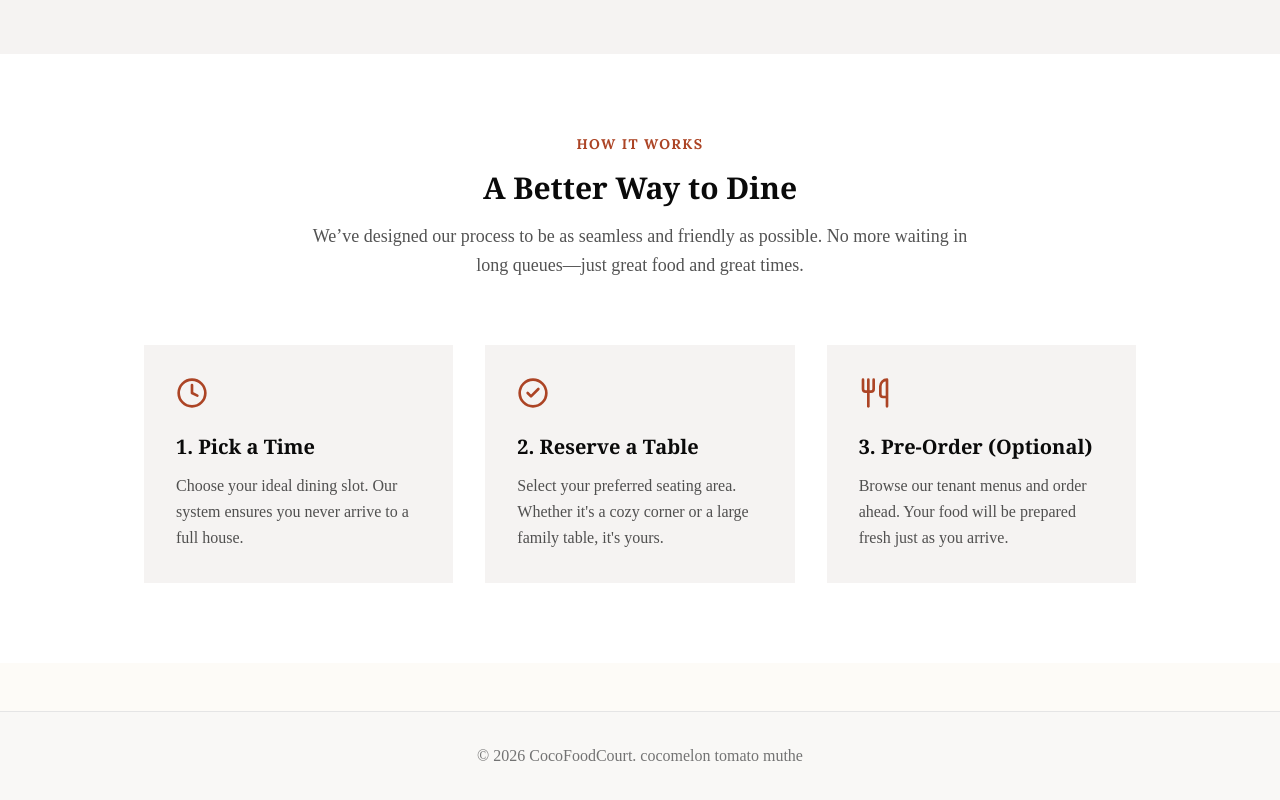
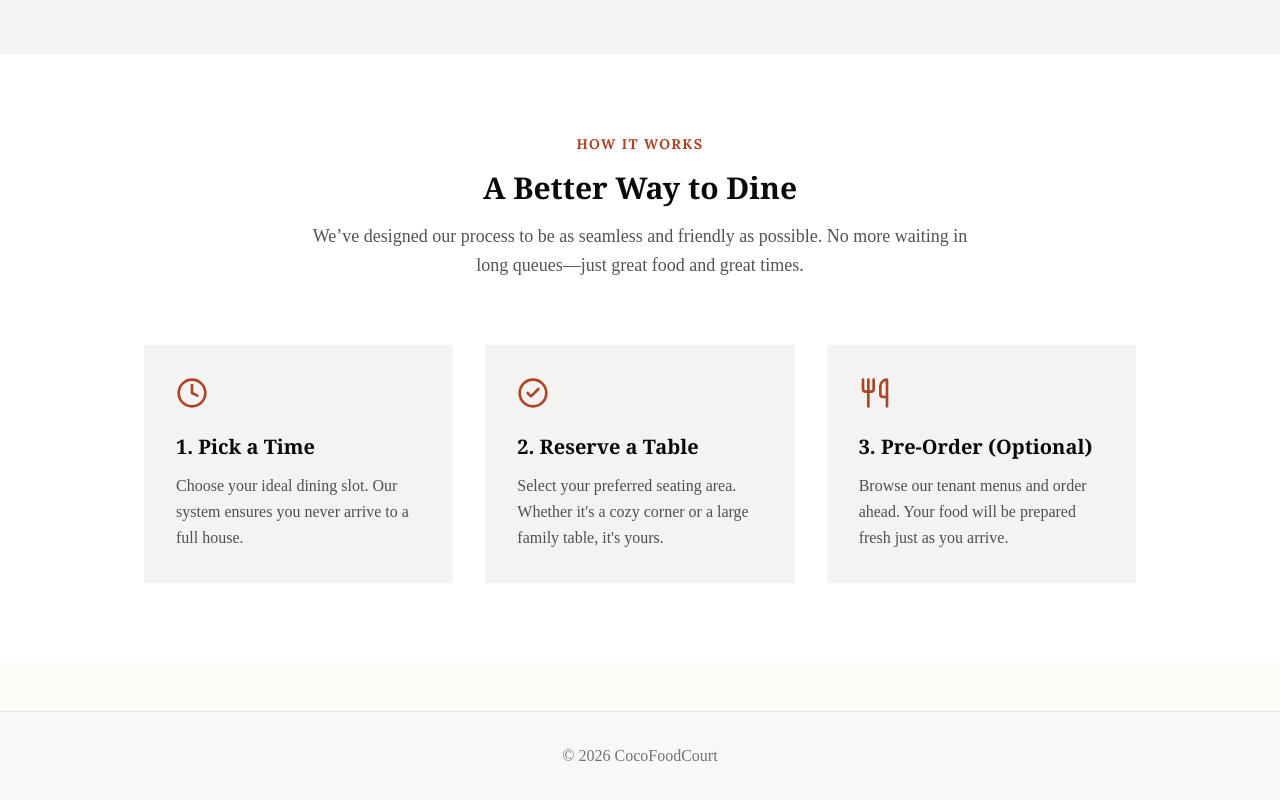
Before and after one commit to Sancaaa/CocoFoodCourt, a Next.js app: page / in a window 1280 px wide. Shown: the part 719-1519 px from the top of the page. Built offline with nearby package versions, Linux system fonts and the light colour scheme; no server answers.

Commit message:
test webhookLast

```diff
--- a/src/components/layout/Footer.tsx
+++ b/src/components/layout/Footer.tsx
@@ -2,10 +2,7 @@ export function Footer() {
   return (
     <footer className="border-t bg-muted/50 mt-12 py-8">
       <div className="container mx-auto px-4 text-center text-muted-foreground">
-        <p>
-          &copy; {new Date().getFullYear()} CocoFoodCourt. cocomelon tomato
-          muthe
-        </p>
+        <p>&copy; {new Date().getFullYear()} CocoFoodCourt</p>
       </div>
     </footer>
   );
```
